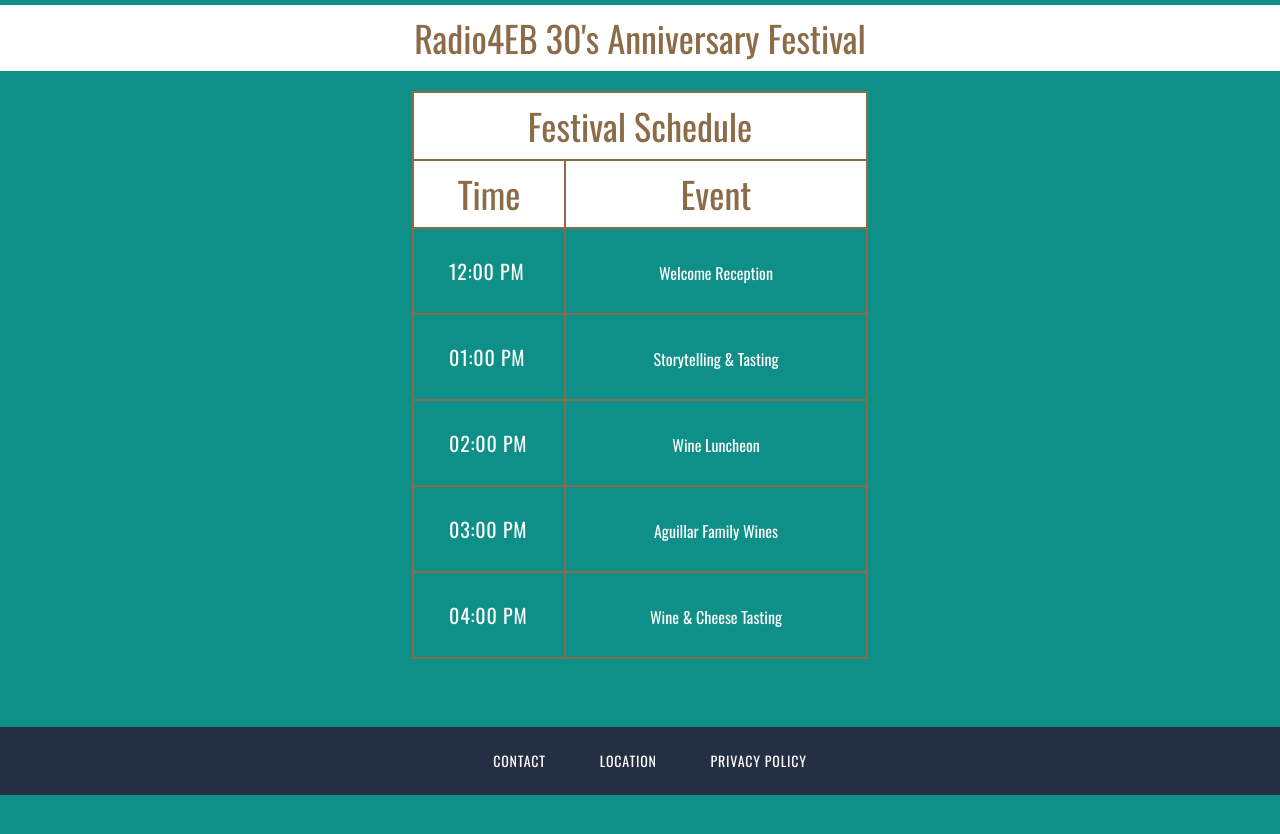
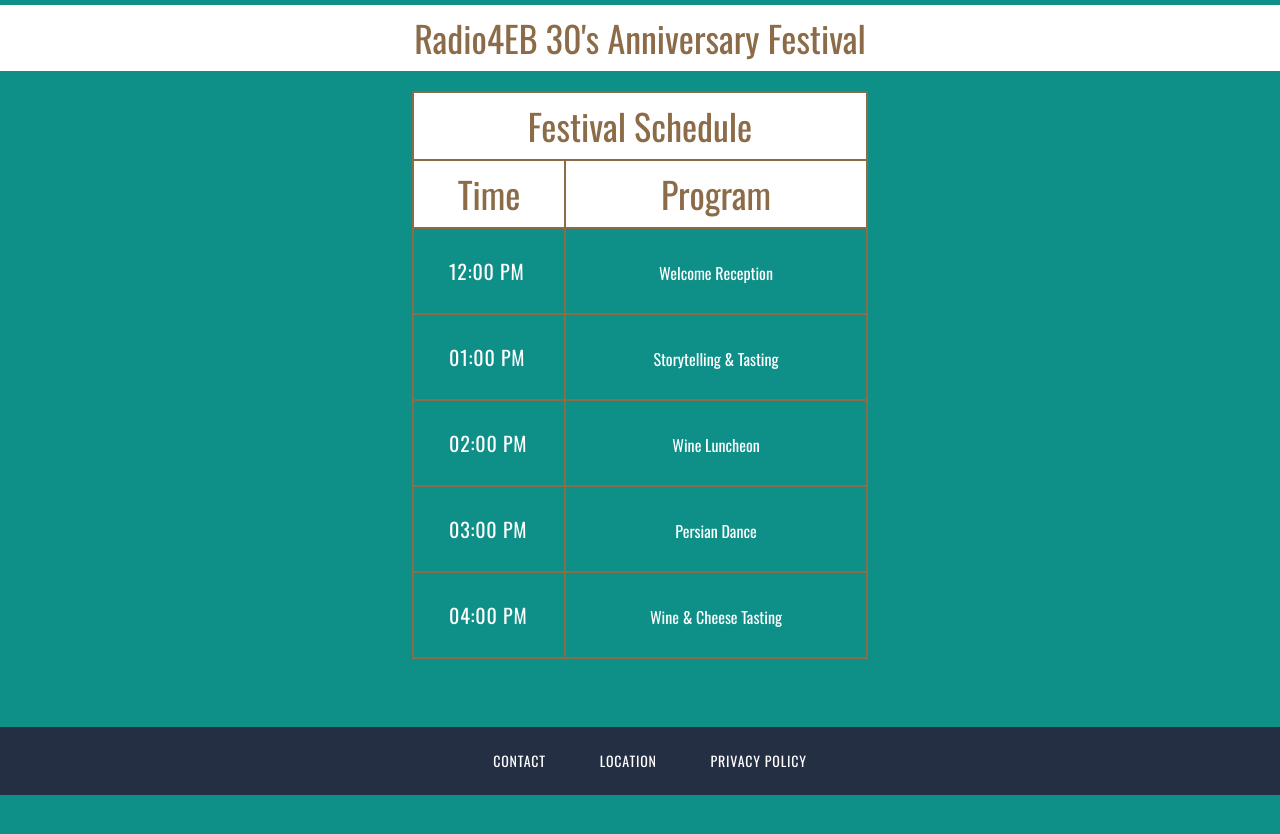
Before and after one commit to Mhjalil/Aguillar_Family, a plain HTML site: page index.html in a window 1280 px wide. Drawn offline with nearby package versions, Linux system fonts and the light colour scheme.

Commit message:
changed some content

```diff
--- a/index.html
+++ b/index.html
@@ -27,7 +27,7 @@
                         <h1>Time</h1>
                     </th>
                     <th>
-                        <h1>Event</h1>
+                        <h1>Program</h1>
                     </th>
                 </tr>
             </thead>
@@ -46,7 +46,7 @@
                 </tr>
                 <tr>
                     <td class='left'><h3>03:00 PM</h3></td>
-                    <td>Aguillar Family Wines</td>
+                    <td>Persian Dance</td>
                 </tr>
                 <tr>
                     <td class='left'><h3>04:00 PM</h3></td>
```
